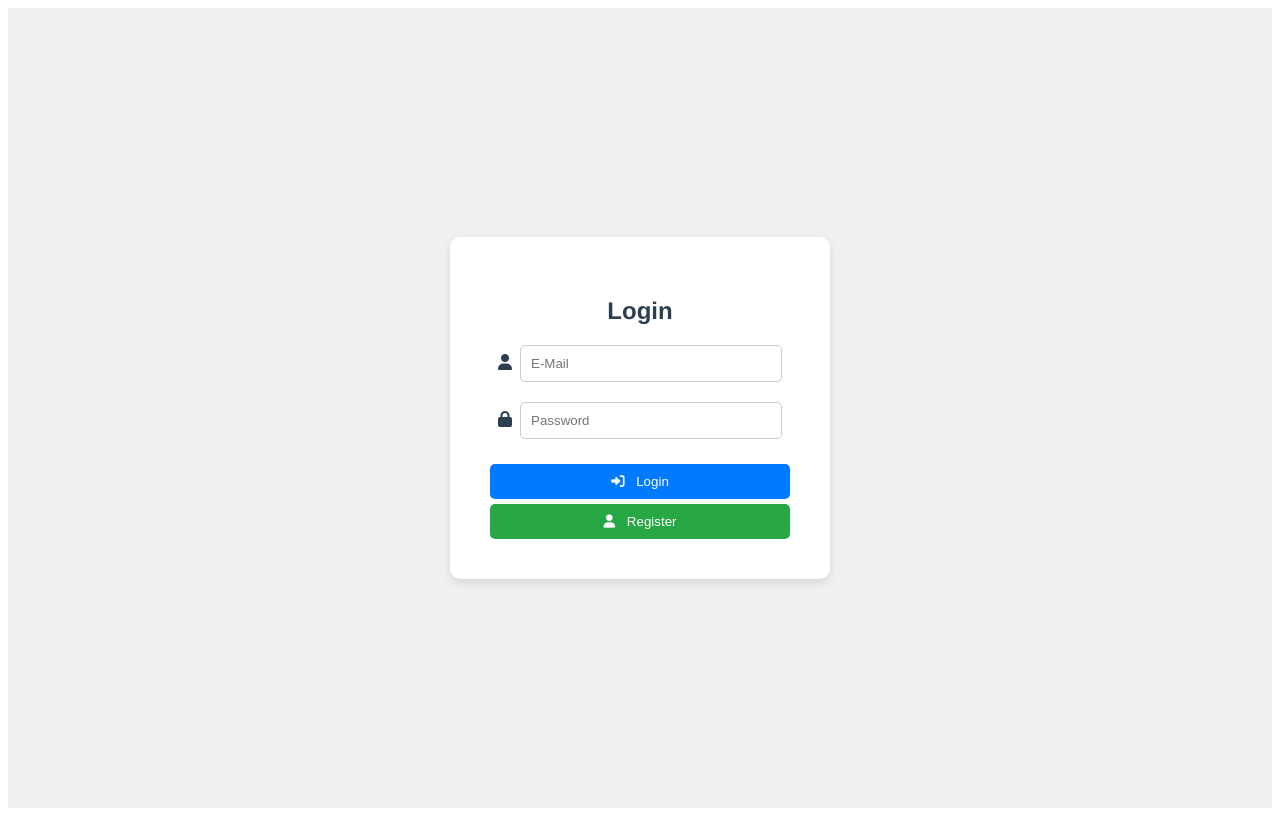
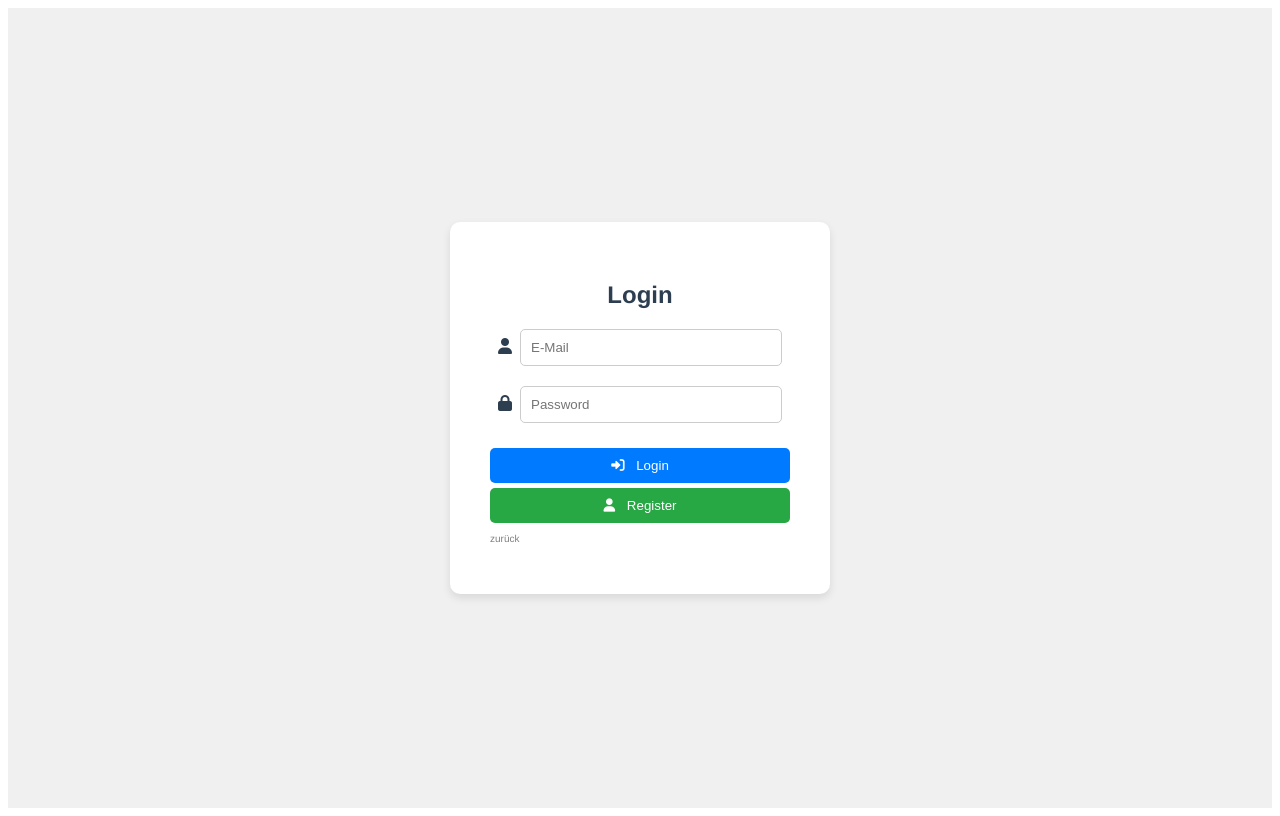
Before and after one commit to PinguGit/Project-ShopBase, a Vue app in the folder Frontend/frontend/: page /login-page in a window 1280 px wide. Built offline with nearby package versions, Linux system fonts and the light colour scheme.

Commit message:
back button login

```diff
--- a/Frontend/frontend/src/views/login_page.vue
+++ b/Frontend/frontend/src/views/login_page.vue
@@ -27,6 +27,11 @@
                         <i class="fas fa-user"></i> Register
                     </button>
                 </router-link>
+
+                <router-link style="text-decoration: none;" to="/">
+                    <p class="back">zurück</p>
+                </router-link>
+
                 <p v-if="errorMessage" class="error">{{ errorMessage }}</p>
             </form>
         </div>
@@ -150,4 +155,10 @@ export default {
         color: red;
         margin-top: 10px;
     }
+
+    .back {
+        font-size: 10px;
+        color: gray;
+        text-align: left;
+    }
 </style>
```
